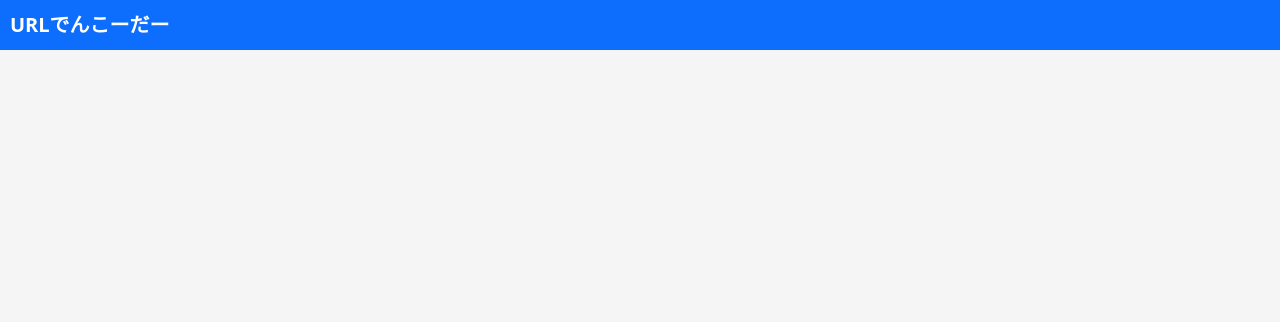
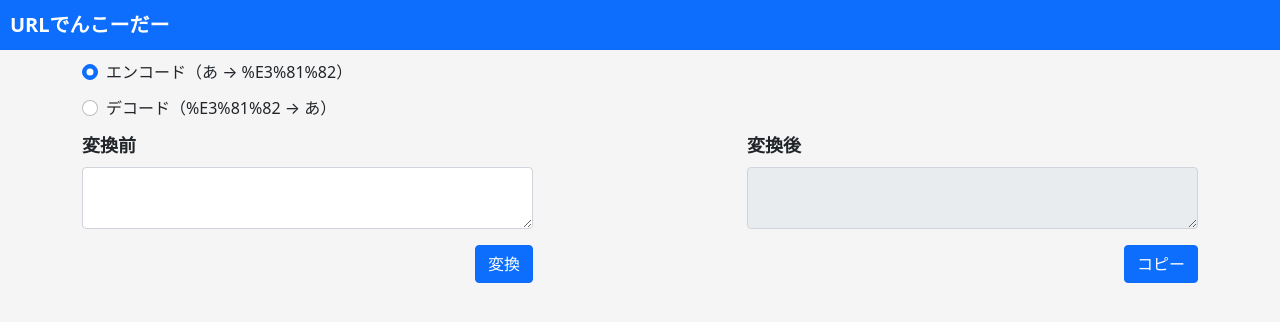
Before and after one commit to mojako1195/url_dencoder, a React (Create React App) app: page / in a window 1280 px wide. Shown: the top 322 px of the page. Built offline with nearby package versions, Linux system fonts and the light colour scheme.

Commit message:
220130 RadioButton Component作成

```diff
--- a/src/App.tsx
+++ b/src/App.tsx
@@ -1,10 +1,14 @@
 import React from "react";
 import { PageHeader } from "./components/PageHeader";
+import { IOTextArea } from "./components/IOTextArea";
+import { RadioButtonComponent } from "./components/RadioButtonComponent";
 
 export const App = () => {
   return (
     <>
-      <PageHeader></PageHeader>
+      <PageHeader />
+      <RadioButtonComponent />
+      <IOTextArea />
     </>
   );
 };
--- /dev/null
+++ b/src/components/RadioButtonComponent.tsx
@@ -0,0 +1,51 @@
+import { ChangeEvent, useState } from "react";
+import { Container, Row, Col, Form } from "react-bootstrap";
+import styled from "styled-components";
+
+export const RadioButtonComponent = () => {
+  const [configFlg, setConfigFlg] = useState<string>("0");
+
+  const onChangeConfigFlg = (e: ChangeEvent<HTMLInputElement>) => {
+    setConfigFlg(e.target.value);
+  };
+
+  return (
+    <>
+      <Paragraph />
+      <Container>
+        <Row>
+          <Col sm={12}>
+            <Form.Check
+              type="radio"
+              id="encodeBtn"
+              name="configBtn"
+              label="エンコード（あ → %E3%81%82）"
+              value="0"
+              checked={configFlg == "0"}
+              onChange={onChangeConfigFlg}
+            />
+          </Col>
+        </Row>
+        <Paragraph />
+        <Row>
+          <Col sm={12}>
+            <Form.Check
+              type="radio"
+              id="decodeBtn"
+              name="configBtn"
+              label="デコード（%E3%81%82 → あ）"
+              value="1"
+              checked={configFlg == "1"}
+              onChange={onChangeConfigFlg}
+            />
+          </Col>
+        </Row>
+      </Container>
+      <Paragraph />
+    </>
+  );
+};
+
+const Paragraph = styled.div`
+  margin-top: 10px;
+`;
```
